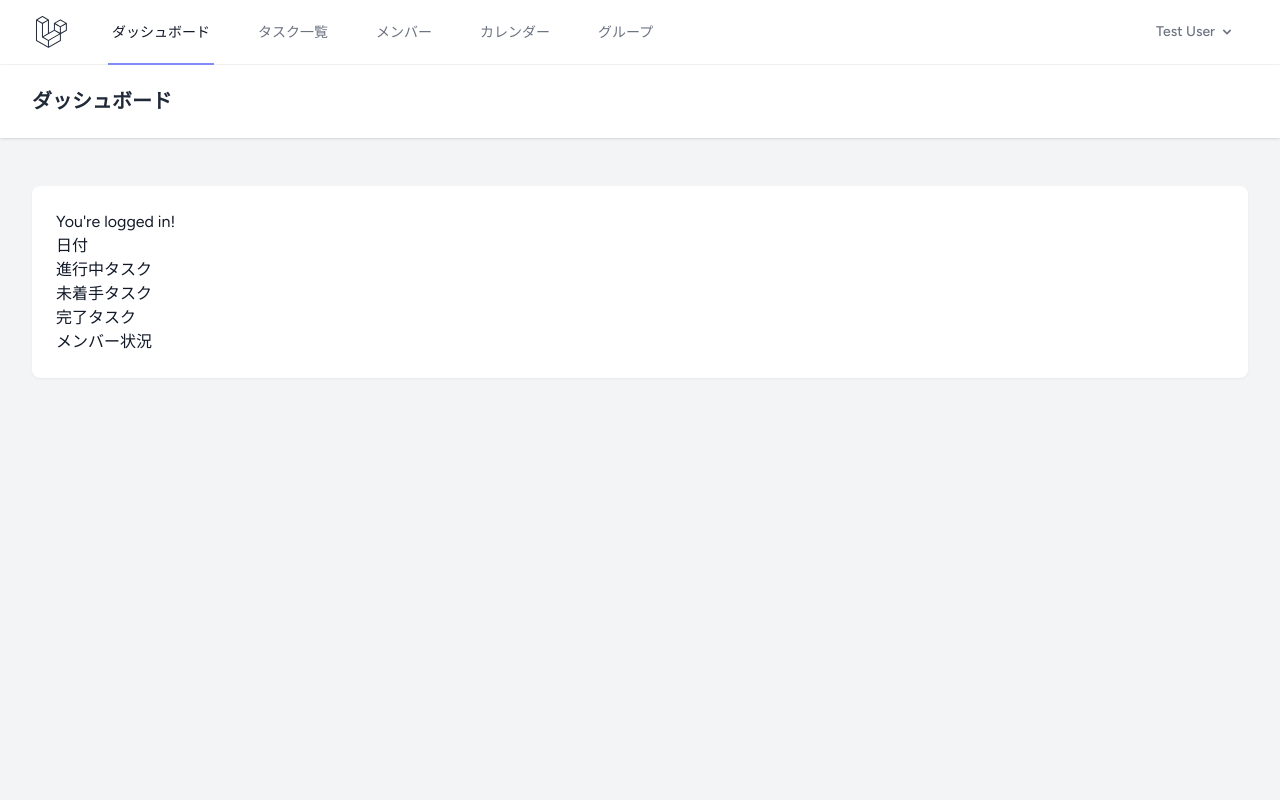
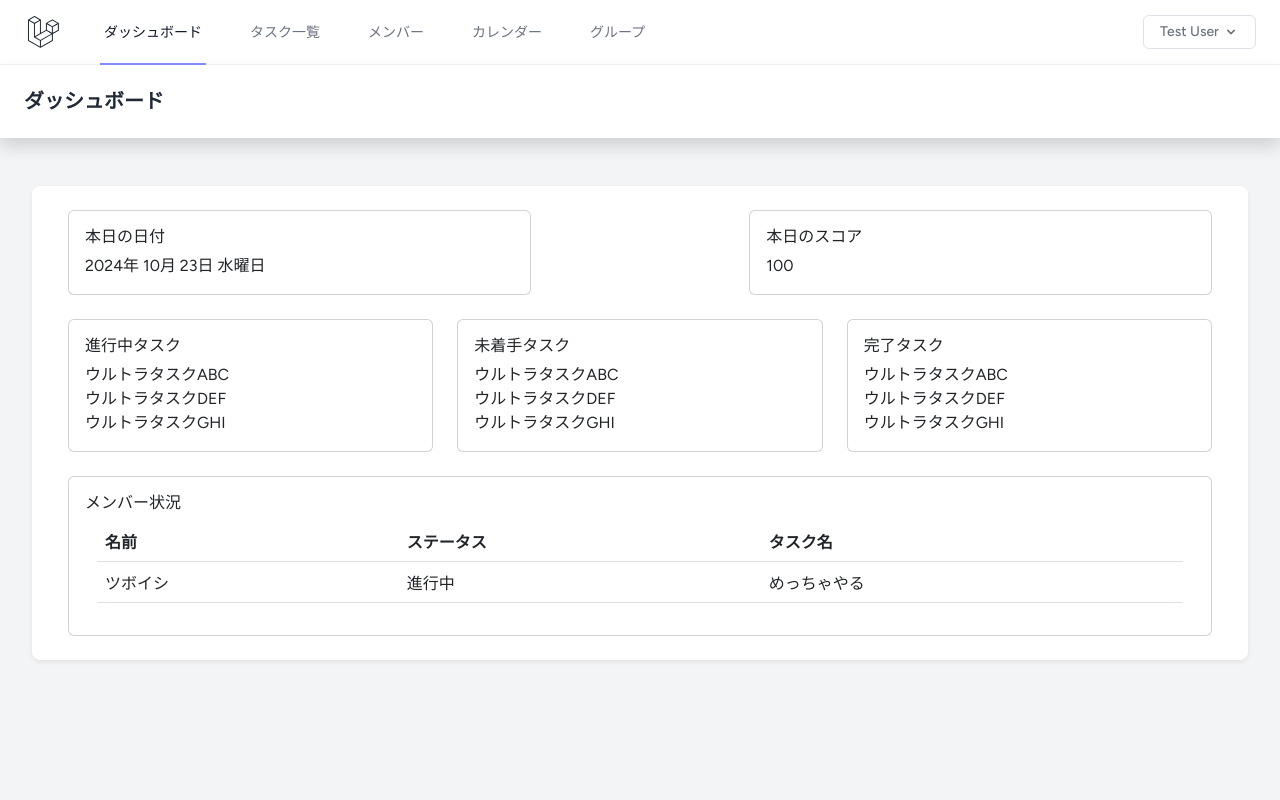
Before and after one commit to rh1023/ToDoApp, a Laravel app: page /dashboard in a window 1280 px wide. Run offline with Laravel 12, Linux system fonts and the light colour scheme; a user stored in the database is signed in; data comes from the database, SQL or seed files in the repository; style sheets or scripts are compiled from the project's sources.

Commit message:
ダッシュボードのレイアウト調整

```diff
--- a/src/resources/views/dashboard.blade.php
+++ b/src/resources/views/dashboard.blade.php
@@ -1,3 +1,13 @@
+{{--
+2024.11.07  13時半  Bootstrapを導入
+--}}
+
+<head>
+    <title>ダッシュボード</title>
+    <link href="https://cdn.jsdelivr.net/npm/bootstrap@5.3.0/dist/css/bootstrap.min.css" rel="stylesheet"
+        integrity="sha384-9ndCyUaIbzAi2FUVXJi0CjmCapSmO7SnpJef0486qhLnuZ2cdeRhO02iuK6FUUVM" crossorigin="anonymous">
+</head>
+
 <x-app-layout>
     <x-slot name="header">
         <h2 class="font-semibold text-xl text-gray-800 leading-tight">
@@ -9,26 +19,102 @@
         <div class="max-w-7xl mx-auto sm:px-6 lg:px-8">
             <div class="bg-white overflow-hidden shadow-sm sm:rounded-lg">
                 <div class="p-6 text-gray-900">
-                    {{ __("You're logged in!") }}
+                    <div class="container container-m">
+                        <div class="card-deck">
 
-                    <div class = "dash-date">
-                        日付
-                    </div>
+                            <div class="row">
+                                <div class="col-sm-5">
+                                    <div class="card">
+                                        <div class="card-body">
+                                            <h5 class="card-title">本日の日付</h5>
+                                            <p class="card-text">2024年 10月 23日 水曜日</p>
+                                        </div>
+                                    </div>
 
-                    <div class = "dash-now">
-                        進行中タスク
-                    </div>
+                                </div>
 
-                    <div class = "dash-non">
-                        未着手タスク
-                    </div>
+                                <div class="col-sm-2">
 
-                    <div class = "dash-com">
-                        完了タスク
-                    </div>
+                                </div>
 
-                    <div class = "dash-member">
-                        メンバー状況
+                                <div class="col-sm-5">
+                                    <div class="card">
+                                        <div class="card-body">
+                                            <h5 class="card-title">本日のスコア</h5>
+                                            <p class="card-text">100</p>
+                                        </div>
+                                    </div>
+
+                                </div>
+                            </div>
+
+                            <br>
+
+                            <div class="row">
+                                <div class="col-sm-4">
+                                    <div class="card">
+                                        <div class="card-body">
+                                            <h5 class="card-title">進行中タスク</h5>
+                                            <p class="card-text">ウルトラタスクABC</p>
+                                            <p class="card-text">ウルトラタスクDEF</p>
+                                            <p class="card-text">ウルトラタスクGHI</p>
+                                        </div>
+                                    </div>
+                                </div>
+
+                                <div class="col-sm-4">
+                                    <div class="card">
+                                        <div class="card-body">
+                                            <h5 class="card-title">未着手タスク</h5>
+                                            <p class="card-text">ウルトラタスクABC</p>
+                                            <p class="card-text">ウルトラタスクDEF</p>
+                                            <p class="card-text">ウルトラタスクGHI</p>
+                                        </div>
+                                    </div>
+                                </div>
+
+                                <div class="col-sm-4">
+                                    <div class="card">
+                                        <div class="card-body">
+                                            <h5 class="card-title">完了タスク</h5>
+                                            <p class="card-text">ウルトラタスクABC</p>
+                                            <p class="card-text">ウルトラタスクDEF</p>
+                                            <p class="card-text">ウルトラタスクGHI</p>
+                                        </div>
+                                    </div>
+                                </div>
+
+                            </div>
+
+                            <br>
+
+                            <div class="card">
+                                <div class="card-body">
+                                    <h5 class="card-title">メンバー状況</h5>
+                                    <div class="container">
+                                        <table class="table">
+                                            <thead>
+                                                <tr>
+                                                    <th>名前</th>
+                                                    <th>ステータス</th>
+                                                    <th>タスク名</th>
+                                                </tr>
+                                            </thead>
+                                            <tbody>
+                                                <tr>
+                                                    <td>ツボイシ</td>
+                                                    <td>進行中</td>
+                                                    <td>めっちゃやる</td>
+                                                </tr>
+                                            </tbody>
+                                        </table>
+                                    </div>
+
+
+                                </div>
+                            </div>
+
+                        </div>
                     </div>
                 </div>
             </div>
@@ -36,7 +122,7 @@
     </div>
 
 
-
-
-
 </x-app-layout>
+<script src="https://cdn.jsdelivr.net/npm/bootstrap@5.3.0/dist/js/bootstrap.bundle.min.js"
+    integrity="sha384-geWF76RCwLtnZ8qwWowPQNguL3RmwHVBC9FhGdlKrxdiJJigb/j/68SIy3Te4Bkz" crossorigin="anonymous">
+</script>
```
